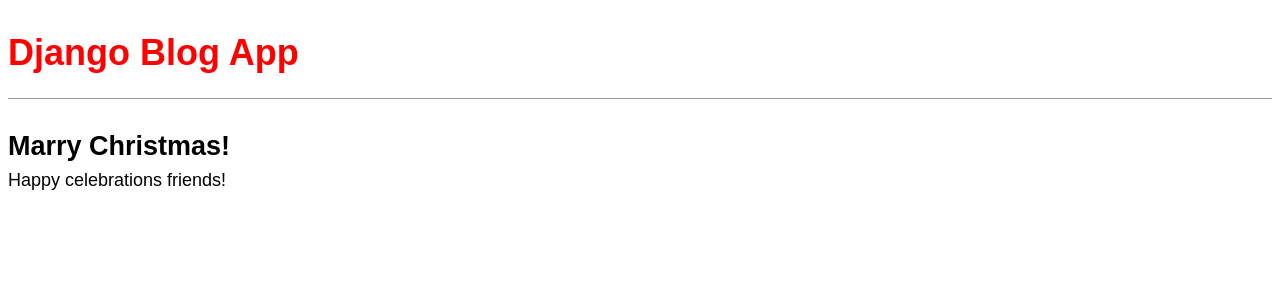
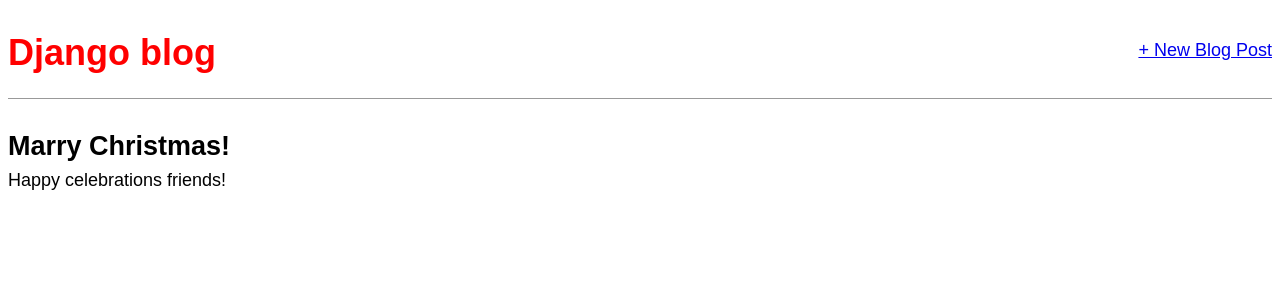
Before and after one commit to IamGOOD20/Blog-app-, a Django app: page /post/1/ in a window 1280 px wide. Shown: the top 300 px of the page. Run offline with Django 4.2, Linux system fonts and the light colour scheme; data comes from the database, SQL or seed files in the repository; both versions use the stored data as it was after the commit.

Commit message:
Added simple form for user add post

```diff
--- a/blog/models.py
+++ b/blog/models.py
@@ -1,4 +1,5 @@
 from django.db import models
+from django.urls import reverse
 
 class Post(models.Model):
     title = models.CharField(max_length=200)
@@ -7,3 +8,6 @@
 
     def __str__(self):
         return self.title
+
+    def get_absolute_url(self):
+        return reverse('post_detail',  args=[str(self.id)])
--- a/blog/urls.py
+++ b/blog/urls.py
@@ -1,7 +1,8 @@
 from django.urls import path
-from .views import BlogListView, BlogDetailView
+from .views import BlogListView, BlogDetailView, BlogCreateView
 
 urlpatterns = [
     path('', BlogListView.as_view(), name='home'),
     path('post/<int:pk>/', BlogDetailView.as_view(), name='post_detail'),
+    path('post/new/', BlogCreateView.as_view(), name='post_new'),
 ]
--- a/blog/views.py
+++ b/blog/views.py
@@ -1,5 +1,6 @@
 from django.shortcuts import render
 from django.views.generic import ListView, DetailView
+from django.views.generic.edit import CreateView
 from .models import Post
 class BlogListView(ListView):
     model = Post
@@ -8,3 +9,8 @@
 class BlogDetailView(DetailView):
     model = Post
     template_name = 'blog/post_detail.html'
+
+class BlogCreateView(CreateView):
+    model = Post
+    template_name = 'blog/post_new.html'
+    fields = ['author', 'title', 'content']
--- a/templates/blog/base.html
+++ b/templates/blog/base.html
@@ -10,7 +10,12 @@
 
 <body>
     <header>
-        <h1><a href="{url 'home'}">Django Blog App</a></h1>
+        <div class="nav-left">
+            <h1><a href="{% url 'home' %}">Django blog</a></h1>
+        </div>
+        <div class="nav-right">
+            <a href="{% url 'post_new' %}">+ New Blog Post</a>
+        </div>
     </header>
         <div>
             {% block content %}
```
Also changed, not shown: templates/blog/post_new.html (added, +9 -0 lines), db.sqlite3.
